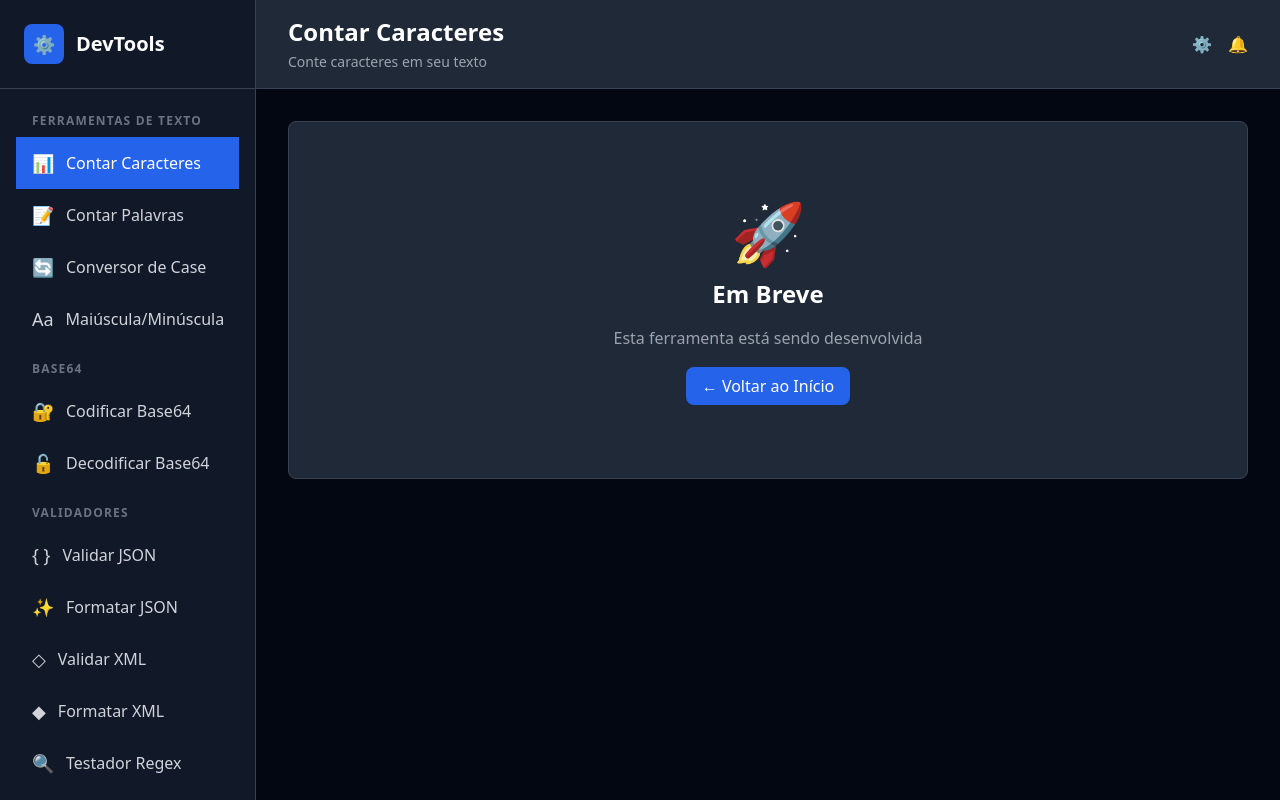
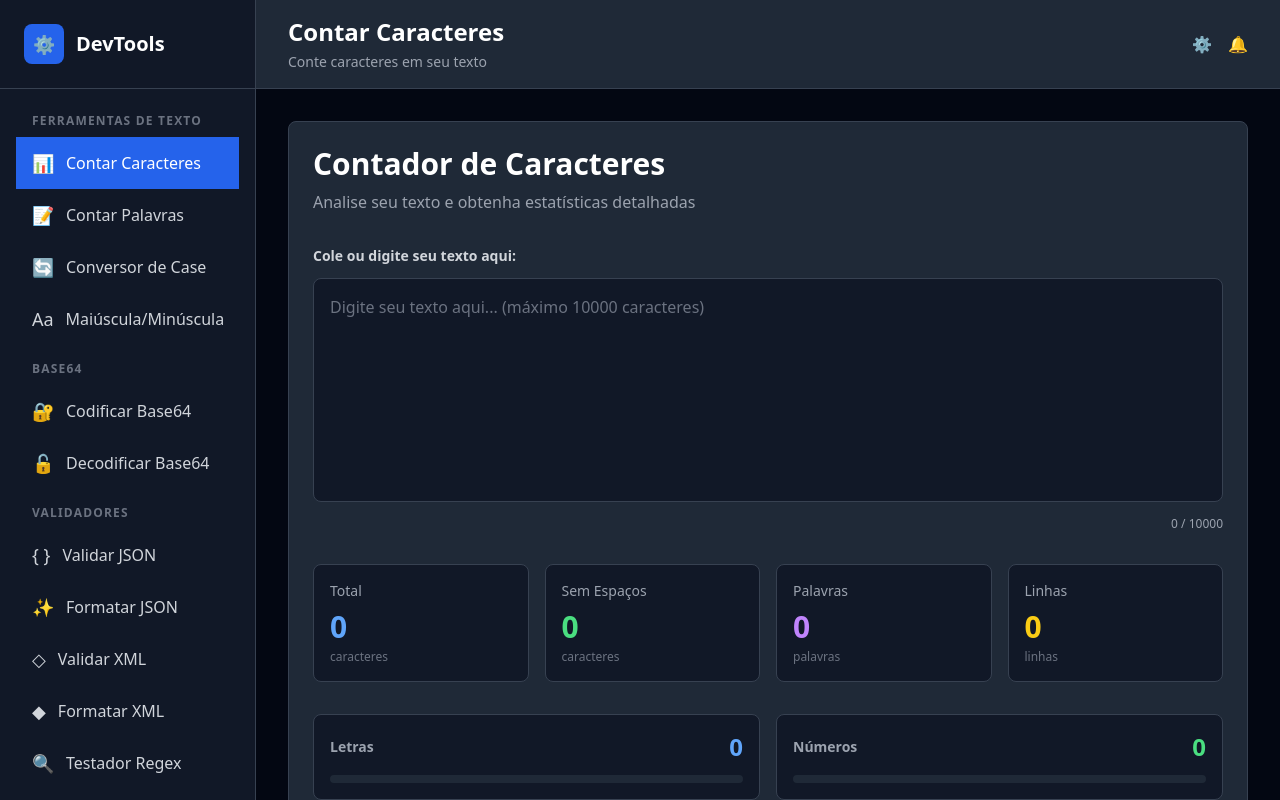
Before and after one commit to PHPauloReis/devtools, a Vue app: page /text-counter in a window 1280 px wide. Built offline with nearby package versions, Linux system fonts and the light colour scheme.

Commit message:
Feat: Inclui funcionalidade de contas caracteres

```diff
--- a/src/router/index.js
+++ b/src/router/index.js
@@ -1,6 +1,7 @@
 import { createRouter, createWebHistory } from 'vue-router'
 import AppLayout from '@/layouts/AppLayout.vue'
 import Home from '@/views/Home.vue'
+import TextCounter from '@/views/TextCounter.vue'
 import ComingSoon from '@/views/ComingSoon.vue'
 
 const router = createRouter({
@@ -17,7 +18,7 @@ const router = createRouter({
         // Text Tools
         {
           path: 'text-counter',
-          component: ComingSoon
+          component: TextCounter
         },
         {
           path: 'word-counter',
--- /dev/null
+++ b/src/views/TextCounter.vue
@@ -0,0 +1,222 @@
+<template>
+  <div class="max-w-5xl mx-auto">
+    <!-- Main Card -->
+    <div class="card">
+      <h1 class="text-3xl font-bold text-white mb-2">Contador de Caracteres</h1>
+      <p class="text-gray-400 mb-8">Analise seu texto e obtenha estatísticas detalhadas</p>
+
+      <!-- Input Area -->
+      <div class="mb-8">
+        <label class="block text-sm font-semibold text-gray-300 mb-3">
+          Cole ou digite seu texto aqui:
+        </label>
+        <textarea
+          v-model="inputText"
+          placeholder="Digite seu texto aqui... (máximo 10000 caracteres)"
+          maxlength="10000"
+          class="w-full h-56 bg-dark-900 border border-dark-700 rounded-lg p-4 text-white placeholder-gray-500 focus:outline-none focus:border-blue-500 focus:ring-1 focus:ring-blue-500 resize-none"
+        ></textarea>
+        <div class="text-right text-xs text-gray-400 mt-2">
+          {{ inputText.length }} / 10000
+        </div>
+      </div>
+
+      <!-- Stats Grid -->
+      <div class="grid grid-cols-2 md:grid-cols-4 gap-4 mb-8">
+        <div class="bg-dark-900 rounded-lg p-4 border border-dark-700">
+          <p class="text-gray-400 text-sm mb-2">Total</p>
+          <p class="text-3xl font-bold text-blue-400">{{ stats.total }}</p>
+          <p class="text-xs text-gray-500 mt-1">caracteres</p>
+        </div>
+
+        <div class="bg-dark-900 rounded-lg p-4 border border-dark-700">
+          <p class="text-gray-400 text-sm mb-2">Sem Espaços</p>
+          <p class="text-3xl font-bold text-green-400">{{ stats.withoutSpaces }}</p>
+          <p class="text-xs text-gray-500 mt-1">caracteres</p>
+        </div>
+
+        <div class="bg-dark-900 rounded-lg p-4 border border-dark-700">
+          <p class="text-gray-400 text-sm mb-2">Palavras</p>
+          <p class="text-3xl font-bold text-purple-400">{{ stats.words }}</p>
+          <p class="text-xs text-gray-500 mt-1">palavras</p>
+        </div>
+
+        <div class="bg-dark-900 rounded-lg p-4 border border-dark-700">
+          <p class="text-gray-400 text-sm mb-2">Linhas</p>
+          <p class="text-3xl font-bold text-yellow-400">{{ stats.lines }}</p>
+          <p class="text-xs text-gray-500 mt-1">linhas</p>
+        </div>
+      </div>
+
+      <!-- Detailed Stats -->
+      <div class="grid grid-cols-1 md:grid-cols-2 gap-4 mb-8">
+        <div class="bg-dark-900 rounded-lg p-4 border border-dark-700">
+          <div class="flex justify-between items-center mb-3">
+            <p class="text-gray-400 text-sm font-semibold">Letras</p>
+            <span class="text-2xl font-bold text-blue-400">{{ stats.letters }}</span>
+          </div>
+          <div class="w-full bg-dark-800 rounded-full h-2">
+            <div
+              class="bg-blue-500 h-2 rounded-full transition-all"
+              :style="{ width: getPercentage(stats.letters) }"
+            ></div>
+          </div>
+        </div>
+
+        <div class="bg-dark-900 rounded-lg p-4 border border-dark-700">
+          <div class="flex justify-between items-center mb-3">
+            <p class="text-gray-400 text-sm font-semibold">Números</p>
+            <span class="text-2xl font-bold text-green-400">{{ stats.numbers }}</span>
+          </div>
+          <div class="w-full bg-dark-800 rounded-full h-2">
+            <div
+              class="bg-green-500 h-2 rounded-full transition-all"
+              :style="{ width: getPercentage(stats.numbers) }"
+            ></div>
+          </div>
+        </div>
+
+        <div class="bg-dark-900 rounded-lg p-4 border border-dark-700">
+          <div class="flex justify-between items-center mb-3">
+            <p class="text-gray-400 text-sm font-semibold">Espaços</p>
+            <span class="text-2xl font-bold text-purple-400">{{ stats.spaces }}</span>
+          </div>
+          <div class="w-full bg-dark-800 rounded-full h-2">
+            <div
+              class="bg-purple-500 h-2 rounded-full transition-all"
+              :style="{ width: getPercentage(stats.spaces) }"
+            ></div>
+          </div>
+        </div>
+
+        <div class="bg-dark-900 rounded-lg p-4 border border-dark-700">
+          <div class="flex justify-between items-center mb-3">
+            <p class="text-gray-400 text-sm font-semibold">Caracteres Especiais</p>
+            <span class="text-2xl font-bold text-orange-400">{{ stats.special }}</span>
+          </div>
+          <div class="w-full bg-dark-800 rounded-full h-2">
+            <div
+              class="bg-orange-500 h-2 rounded-full transition-all"
+              :style="{ width: getPercentage(stats.special) }"
+            ></div>
+          </div>
+        </div>
+      </div>
+
+      <!-- Action Buttons -->
+      <div class="grid grid-cols-2 md:grid-cols-4 gap-3">
+        <button
+          @click="copyStats"
+          class="btn-primary flex items-center justify-center gap-2"
+        >
+          📋 Copiar Stats
+        </button>
+        <button
+          @click="copyText"
+          class="btn-primary flex items-center justify-center gap-2"
+        >
+          📄 Copiar Texto
+        </button>
+        <button
+          @click="downloadStats"
+          class="btn-primary flex items-center justify-center gap-2"
+        >
+          💾 Download JSON
+        </button>
+        <button
+          @click="clearText"
+          class="btn-secondary flex items-center justify-center gap-2"
+        >
+          🗑️ Limpar
+        </button>
+      </div>
+    </div>
+  </div>
+</template>
+
+<script setup>
+import { ref, computed } from 'vue'
+import { countCharacters, countWords, countLines, copyToClipboard, downloadFile } from '@/utils/helpers'
+import { useClipboard, useDownload, useNotification } from '@/composables'
+
+const inputText = ref('')
+const { copy } = useClipboard()
+const { download } = useDownload()
+const { notify } = useNotification()
+
+const stats = computed(() => {
+  const chars = countCharacters(inputText.value)
+  const words = countWords(inputText.value)
+  const lines = countLines(inputText.value)
+
+  return {
+    total: chars.total,
+    withoutSpaces: chars.withoutSpaces,
+    letters: chars.letters,
+    numbers: chars.numbers,
+    spaces: chars.spaces,
+    special: chars.special,
+    words: words,
+    lines: lines,
+  }
+})
+
+const getPercentage = (value) => {
+  if (stats.value.total === 0) return '0%'
+  return `${(value / stats.value.total) * 100}%`
+}
+
+const copyStats = async () => {
+  const statsText = `
+📊 ESTATÍSTICAS DE TEXTO
+
+📈 Contadores:
+  • Total de caracteres: ${stats.value.total}
+  • Sem espaços: ${stats.value.withoutSpaces}
+  • Palavras: ${stats.value.words}
+  • Linhas: ${stats.value.lines}
+
+🔤 Detalhes:
+  • Letras: ${stats.value.letters}
+  • Números: ${stats.value.numbers}
+  • Espaços: ${stats.value.spaces}
+  • Caracteres especiais: ${stats.value.special}
+
+📅 Gerado em: ${new Date().toLocaleString('pt-BR')}
+  `.trim()
+
+  await copy(statsText)
+}
+
+const copyText = async () => {
+  await copy(inputText.value)
+}
+
+const downloadStats = () => {
+  const data = {
+    texto: inputText.value,
+    timestamp: new Date().toISOString(),
+    estatisticas: {
+      totalCaracteres: stats.value.total,
+      semEspacos: stats.value.withoutSpaces,
+      palavras: stats.value.words,
+      linhas: stats.value.lines,
+      letras: stats.value.letters,
+      numeros: stats.value.numbers,
+      espacos: stats.value.spaces,
+      caracteresEspeciais: stats.value.special,
+    },
+  }
+
+  const json = JSON.stringify(data, null, 2)
+  downloadFile(json, `analise-texto-${Date.now()}.json`, 'application/json')
+}
+
+const clearText = () => {
+  inputText.value = ''
+  notify.success('Texto limpo!')
+}
+
+</script>
+
+<style scoped></style>
```
